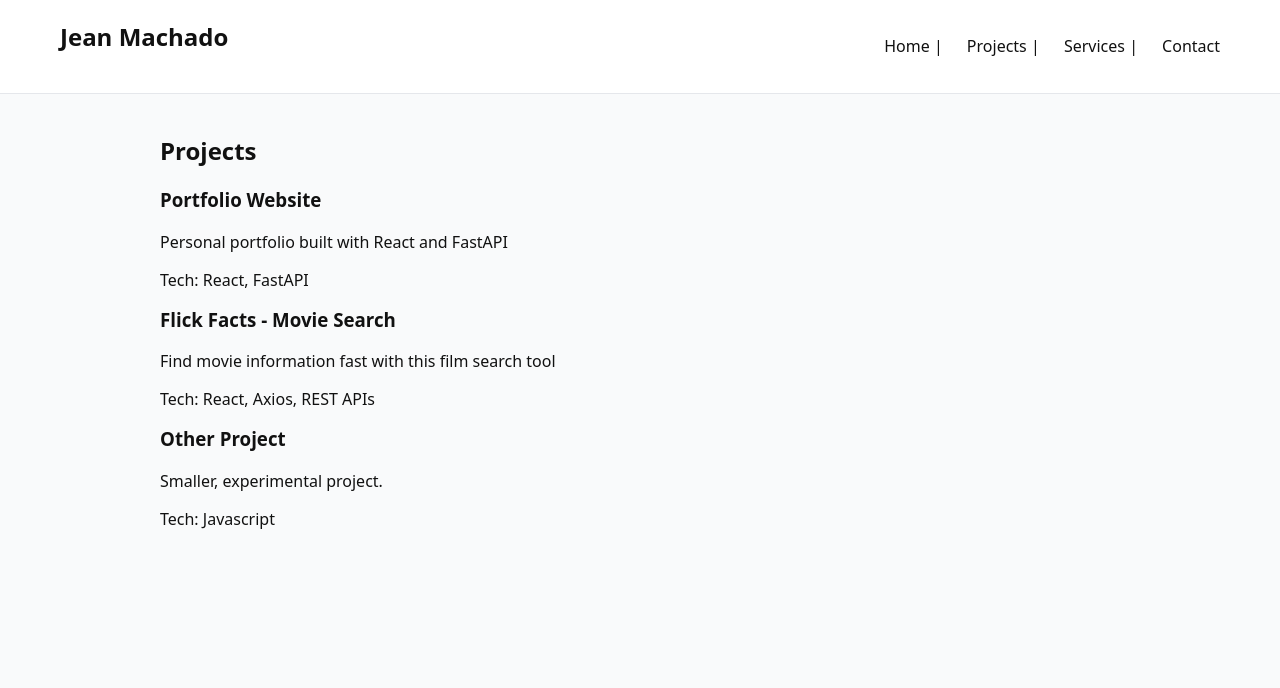
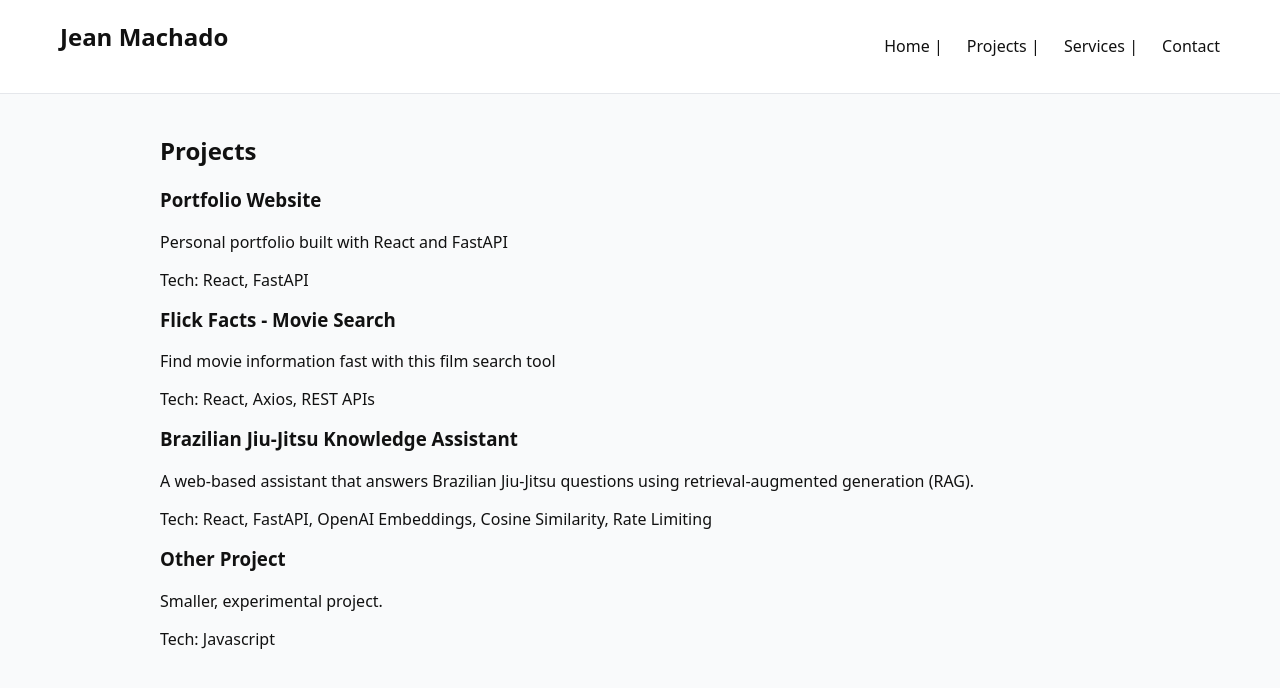
Before and after one commit to jeanMachadoNotes/portfolio-frontend, a React (Vite) app: page /projects in a window 1280 px wide. Shown: the top 688 px of the page. Built offline with nearby package versions, Linux system fonts and the light colour scheme.

Commit message:
Added new project "rag-bjj-assistant"

```diff
--- a/src/data/projects.js
+++ b/src/data/projects.js
@@ -3,7 +3,7 @@ const projects = [
         name: "Portfolio Website",
         description: "Personal portfolio built with React and FastAPI",
         tech: ["React", "FastAPI"],
-        featured: true
+        featured: false
     },
     {
         name:"Flick Facts - Movie Search",
@@ -12,12 +12,20 @@ const projects = [
         featured: true
     },
     {
+        name:"Brazilian Jiu-Jitsu Knowledge Assistant",
+        description: "A web-based assistant that answers Brazilian Jiu-Jitsu questions using retrieval-augmented generation (RAG).",
+        details: "Allows users to ask technique and training questions and receive grounded repsonses based on curated BJJ knowledge source.",
+        tech: ["React","FastAPI","OpenAI Embeddings","Cosine Similarity","Rate Limiting"],
+        live: "https://rag-bjj-assistant.vercel.app",
+        github: "https://github.com/jeanMachadoNotes/rag-bjj-assistant",
+        featured: true
+    },
+    {
         name:"Other Project",
         description: "Smaller, experimental project.",
         tech: ["Javascript"],
         featured: false
-    },
-
+    }
 ];
 
 export default projects;
```
